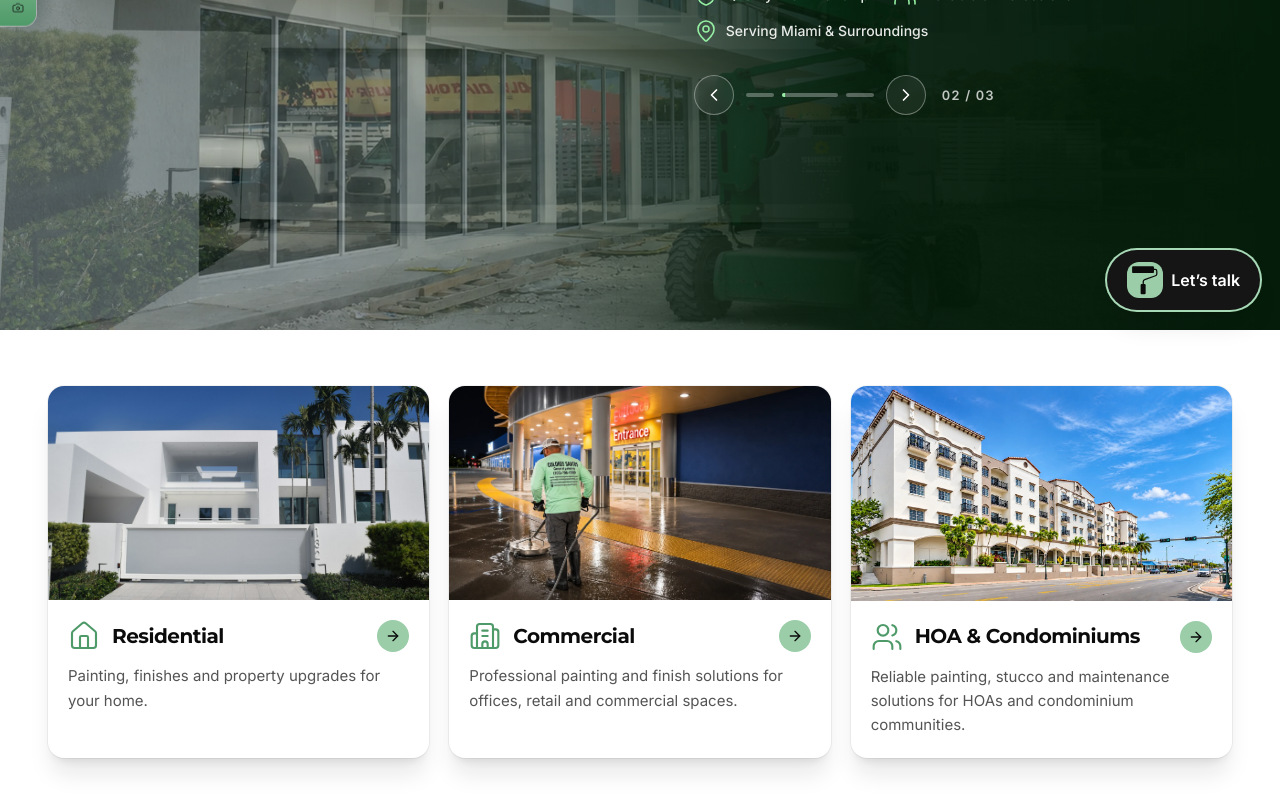
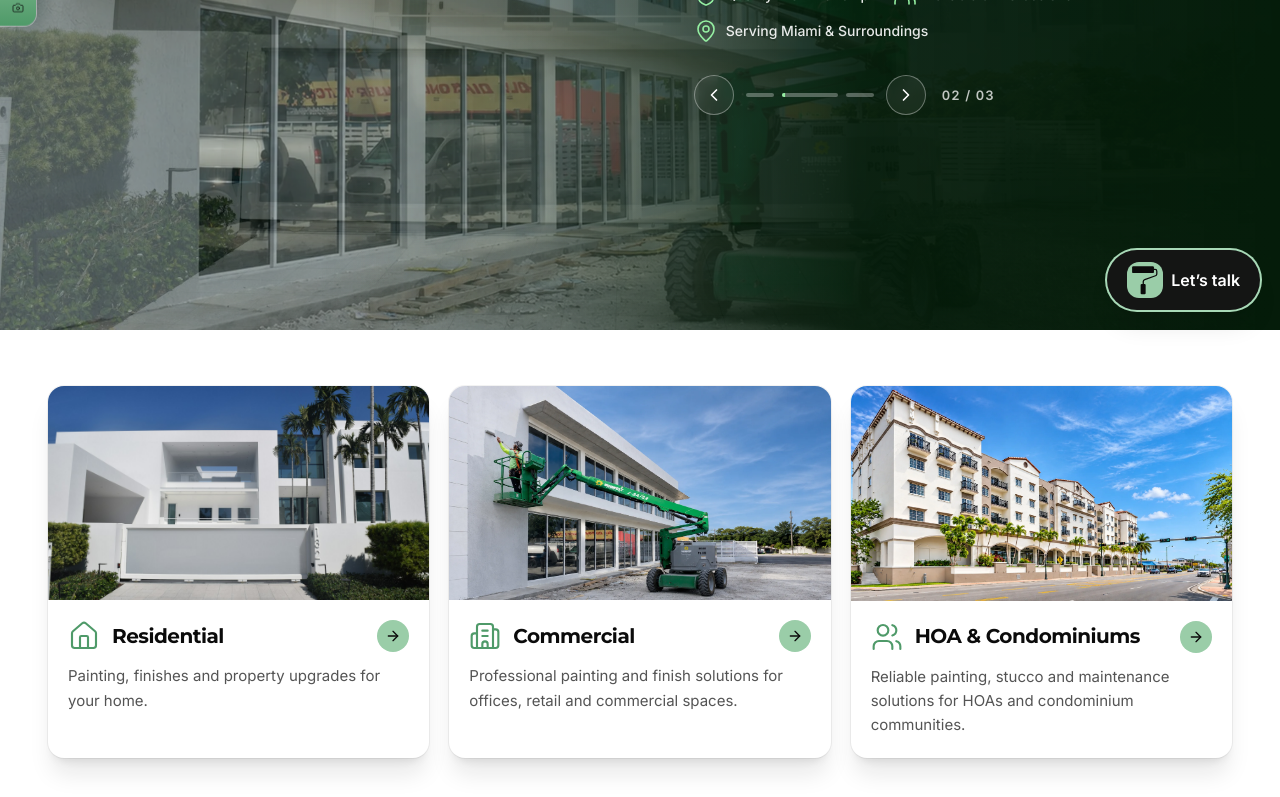
Before and after one commit to Guillemuhana/colores-santos, a React (Vite) app: page / in a window 1280 px wide. Shown: the part 470-1267 px from the top of the page. Built offline with nearby package versions, Linux system fonts and the light colour scheme.

Commit message:
Match commercial card and hero image

```diff
--- a/src/data/segments.js
+++ b/src/data/segments.js
@@ -5,7 +5,7 @@ import {
 
 export const SEGMENTS = [
   { to: '/residential', name: 'Residential', icon: House, card: '/img/home-hero.jpg', short: 'Painting, finishes and property upgrades for your home.' },
-  { to: '/commercial', name: 'Commercial', icon: Building2, card: '/img/commercial-pressure.webp', hero: '/img/commercial-exterior.webp', short: 'Professional painting and finish solutions for offices, retail and commercial spaces.' },
+  { to: '/commercial', name: 'Commercial', icon: Building2, card: '/img/commercial-exterior.webp', short: 'Professional painting and finish solutions for offices, retail and commercial spaces.' },
   { to: '/hoa-condominiums', name: 'HOA & Condominiums', icon: Users, card: '/img/drive-hoa-hero.webp', short: 'Reliable painting, stucco and maintenance solutions for HOAs and condominium communities.' },
 ]
 
```
